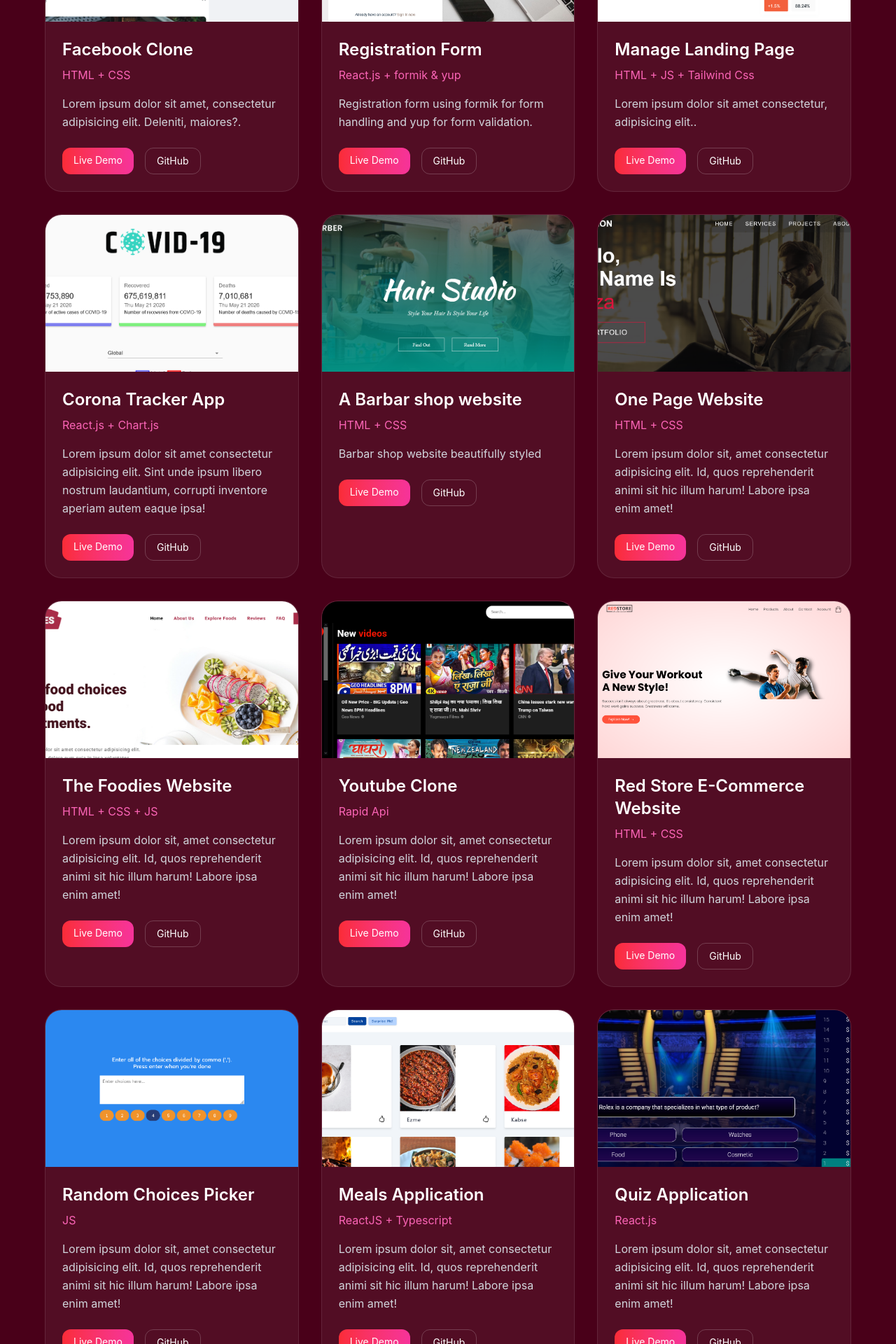
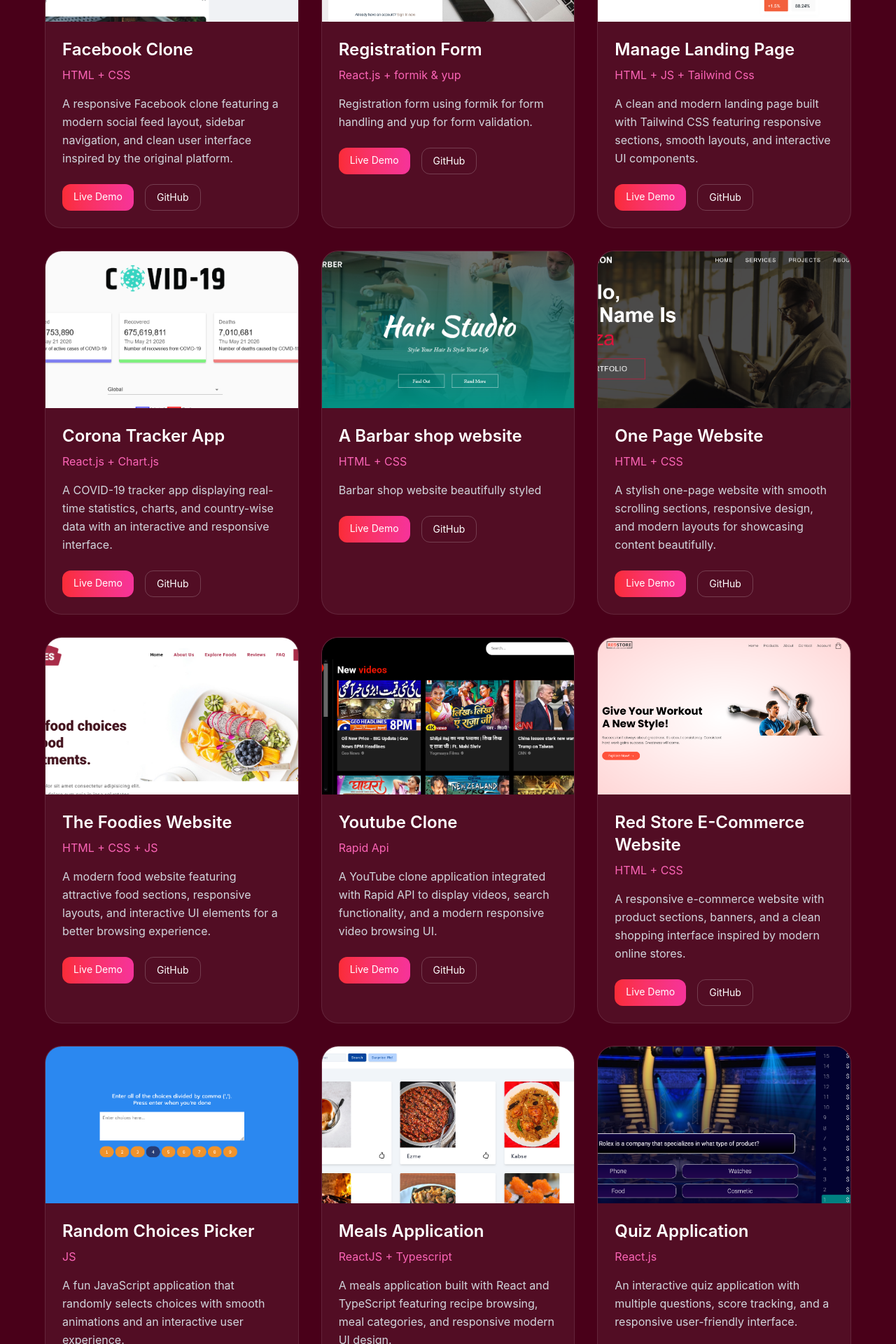
Before and after one commit to F-Memon-Developer/MyPortfolio, a React (Vite) app: page / in a window 1280 px wide. Shown: the part 4140-6060 px from the top of the page at 70% size. Built offline with nearby package versions, Linux system fonts and the light colour scheme; the HTML template or start-up script is replaced by a standard one.

Commit message:
fix project error

```diff
--- a/src/data/projects.js
+++ b/src/data/projects.js
@@ -131,7 +131,7 @@ export const projects = [
   {
     title: 'Facebook Clone',
     tech: 'HTML + CSS',
-    desc: 'Lorem ipsum dolor sit amet, consectetur adipisicing elit. Deleniti, maiores?.',
+    desc: 'A responsive Facebook clone featuring a modern social feed layout, sidebar navigation, and clean user interface inspired by the original platform.',
     image: fb,
     demo: 'https://faceb00k-clone.netlify.app/',
     github: 'https://github.com/developer-faiza/Facebook-clone'
@@ -147,7 +147,7 @@ export const projects = [
   {
     title: 'Manage Landing Page',
     tech: 'HTML + JS + Tailwind Css',
-    desc: 'Lorem ipsum dolor sit amet consectetur, adipisicing elit..',
+    desc: 'A clean and modern landing page built with Tailwind CSS featuring responsive sections, smooth layouts, and interactive UI components.',
     image: manage,
     demo: 'https://managetailwind-landing-page.netlify.app',
     github: 'https://github.com/developer-faiza/tailwind'
@@ -155,7 +155,7 @@ export const projects = [
   {
     title: 'Corona Tracker App',
     tech: 'React.js + Chart.js',
-    desc: 'Lorem ipsum dolor sit amet consectetur adipisicing elit. Sint unde ipsum libero nostrum laudantium, corrupti inventore aperiam autem eaque ipsa!',
+    desc: 'A COVID-19 tracker app displaying real-time statistics, charts, and country-wise data with an interactive and responsive interface.',
     image: covid19,
     demo: 'https://corona-trackerapp-react.netlify.app',
     github: 'https://github.com/developer-faiza/Corona-Tracker-App'
@@ -171,7 +171,7 @@ export const projects = [
   {
     title: 'One Page Website',
     tech: 'HTML + CSS',
-    desc: 'Lorem ipsum dolor sit, amet consectetur adipisicing elit. Id, quos reprehenderit animi sit hic illum harum! Labore ipsa enim amet!',
+    desc: 'A stylish one-page website with smooth scrolling sections, responsive design, and modern layouts for showcasing content beautifully.',
     image: onepage,
     demo: 'https://1onepage-website.netlify.app',
     github: 'https://github.com/developer-faiza/OnePage-website'
@@ -179,7 +179,7 @@ export const projects = [
   {
     title: 'The Foodies Website',
     tech: 'HTML + CSS + JS',
-    desc: 'Lorem ipsum dolor sit, amet consectetur adipisicing elit. Id, quos reprehenderit animi sit hic illum harum! Labore ipsa enim amet!',
+    desc: 'A modern food website featuring attractive food sections, responsive layouts, and interactive UI elements for a better browsing experience.',
     image: foodies,
     demo: 'https://the-foodies-web.netlify.app',
     github: 'https://github.com/developer-faiza/The-Foodies-Website'
@@ -187,7 +187,7 @@ export const projects = [
   {
     title: 'Youtube Clone',
     tech: 'Rapid Api',
-    desc: 'Lorem ipsum dolor sit, amet consectetur adipisicing elit. Id, quos reprehenderit animi sit hic illum harum! Labore ipsa enim amet!',
+    desc: 'A YouTube clone application integrated with Rapid API to display videos, search functionality, and a modern responsive video browsing UI.',
     image: youtube,
     demo: 'https://yt-clone-website.netlify.app',
     github: 'https://github.com/developer-faiza/Youtube-Clone'
@@ -195,7 +195,7 @@ export const projects = [
   {
     title: 'Red Store E-Commerce Website',
     tech: 'HTML + CSS',
-    desc: 'Lorem ipsum dolor sit, amet consectetur adipisicing elit. Id, quos reprehenderit animi sit hic illum harum! Labore ipsa enim amet!',
+    desc: 'A responsive e-commerce website with product sections, banners, and a clean shopping interface inspired by modern online stores.',
     image: redstore,
     demo: 'https://redstore-ecommerce-website-design.netlify.app',
     github: 'https://github.com/developer-faiza/Red-store-Ecommerce-Website'
@@ -203,7 +203,7 @@ export const projects = [
   {
     title: 'Random Choices Picker',
     tech: 'JS',
-    desc: 'Lorem ipsum dolor sit, amet consectetur adipisicing elit. Id, quos reprehenderit animi sit hic illum harum! Labore ipsa enim amet!',
+    desc: 'A fun JavaScript application that randomly selects choices with smooth animations and an interactive user experience.',
     image: random,
     demo: 'https://random-choices-js.netlify.app',
     github: 'https://github.com/developer-faiza/Random-Choices'
@@ -211,7 +211,7 @@ export const projects = [
   {
     title: 'Meals Application',
     tech: 'ReactJS + Typescript',
-    desc: 'Lorem ipsum dolor sit, amet consectetur adipisicing elit. Id, quos reprehenderit animi sit hic illum harum! Labore ipsa enim amet!',
+    desc: 'A meals application built with React and TypeScript featuring recipe browsing, meal categories, and responsive modern UI design.',
     image: meals,
     demo: 'https://meals-application-vite.netlify.app',
     github: 'https://github.com/developer-faiza/Meals-Application'
@@ -219,7 +219,7 @@ export const projects = [
   {
     title: 'Quiz Application',
     tech: 'React.js',
-    desc: 'Lorem ipsum dolor sit, amet consectetur adipisicing elit. Id, quos reprehenderit animi sit hic illum harum! Labore ipsa enim amet!',
+    desc: 'An interactive quiz application with multiple questions, score tracking, and a responsive user-friendly interface.',
     image: quiz,
     demo: 'https://quizz-app-react-js.netlify.app',
     github: 'https://github.com/developer-faiza/Quiz'
@@ -227,7 +227,7 @@ export const projects = [
   {
     title: 'Admin Dashboard',
     tech: 'React.js',
-    desc: 'Lorem ipsum dolor sit, amet consectetur adipisicing elit. Id, quos reprehenderit animi sit hic illum harum! Labore ipsa enim amet!',
+    desc: 'A modern admin dashboard built with React.js featuring analytics cards, charts, and responsive management panels.',
     image: admindashboard,
     demo: 'https://admin-app-website.netlify.app',
     github: 'https://github.com/developer-faiza/Dashboard-'
@@ -235,7 +235,7 @@ export const projects = [
   {
     title: 'Team Member Allocation',
     tech: 'React + TypeScript',
-    desc: 'Lorem ipsum dolor sit, amet consectetur adipisicing elit. Id, quos reprehenderit animi sit hic illum harum! Labore ipsa enim amet!',
+    desc: 'A team management application for allocating members efficiently with interactive UI and responsive layouts.',
     image: team,
     demo: 'https://team-member-allocation1.netlify.app',
     github: 'github.com/developer-faiza/Team-Member-Allocation'
@@ -243,7 +243,7 @@ export const projects = [
   {
     title: 'Books',
     tech: 'HTML + CSS + JS',
-    desc: 'Lorem ipsum dolor sit, amet consectetur adipisicing elit. Id, quos reprehenderit animi sit hic illum harum! Labore ipsa enim amet!',
+    desc: 'A beautifully designed books website showcasing book collections, categories, and responsive layouts for readers.',
     image: books,
     demo: 'https://books-website11.netlify.app',
     github: 'https://github.com/developer-faiza/Books-Website'
@@ -259,7 +259,7 @@ export const projects = [
   {
     title: 'Live User Filter',
     tech: 'HTML + CSS + JS',
-    desc: 'Lorem ipsum dolor sit, amet consectetur adipisicing elit. Id, quos reprehenderit animi sit hic illum harum! Labore ipsa enim amet!',
+    desc: 'A live user filter application that dynamically searches and filters users instantly with a clean responsive interface.',
     image: liveuserfilter,
     demo: 'https://live-user-filter-website.netlify.app',
     github: 'https://github.com/developer-faiza/live-user-filter'
@@ -267,7 +267,7 @@ export const projects = [
   {
     title: 'Css Grid',
     tech: 'HTML + CSS',
-    desc: 'Lorem ipsum dolor sit, amet consectetur adipisicing elit. Id, quos reprehenderit animi sit hic illum harum! Labore ipsa enim amet!',
+    desc: 'A CSS Grid layout project demonstrating responsive grid designs and modern web layout techniques.',
     image: cssgrid,
     demo: 'https://css-gridd.netlify.app',
     github: 'https://github.com/developer-faiza/Css-Grid'
@@ -283,7 +283,7 @@ export const projects = [
   {
     title: 'Social Media App',
     tech: 'React.js',
-    desc: 'Lorem ipsum dolor sit, amet consectetur adipisicing elit. Id, quos reprehenderit animi sit hic illum harum! Labore ipsa enim amet!',
+    desc: 'A social media application built with React.js featuring interactive posts, responsive layouts, and modern UI design.',
     image: social,
     demo: 'https://socialapp-react-js.netlify.app',
     github: 'https://github.com/developer-faiza/SocialApp-react.js'
@@ -291,7 +291,7 @@ export const projects = [
   {
     title: 'Test-Project',
     tech: 'HTML + CSS',
-    desc: 'Lorem ipsum dolor sit, amet consectetur adipisicing elit. Id, quos reprehenderit animi sit hic illum harum! Labore ipsa enim amet!',
+    desc: 'A simple responsive web project designed with clean layouts and modern styling techniques.',
     image: testp,
     demo: 'https://test-project-012.netlify.app',
     github: 'https://github.com/developer-faiza/test-project'
@@ -299,7 +299,7 @@ export const projects = [
   {
     title: 'Restuarent',
     tech: 'HTML + CSS',
-    desc: 'Lorem ipsum dolor sit, amet consectetur adipisicing elit. Id, quos reprehenderit animi sit hic illum harum! Labore ipsa enim amet!',
+    desc: 'A responsive restaurant website with elegant sections, menu displays, and a modern dining experience design.',
     image: restaurent,
     demo: 'https://restaurent-web1.netlify.app',
     github: 'https://github.com/developer-faiza/restaurant-'
@@ -315,7 +315,7 @@ export const projects = [
   {
     title: 'Vertical Slider',
     tech: 'HTML + CSS + JS',
-    desc: 'Lorem ipsum dolor sit, amet consectetur.',
+    desc: 'A smooth vertical slider project with animated transitions and responsive interactive user experience.',
     image: verticalslider,
     demo: 'https://vertical-sliderr.netlify.app/',
     github: 'https://github.com/developer-faiza/vertical-slider'
```
